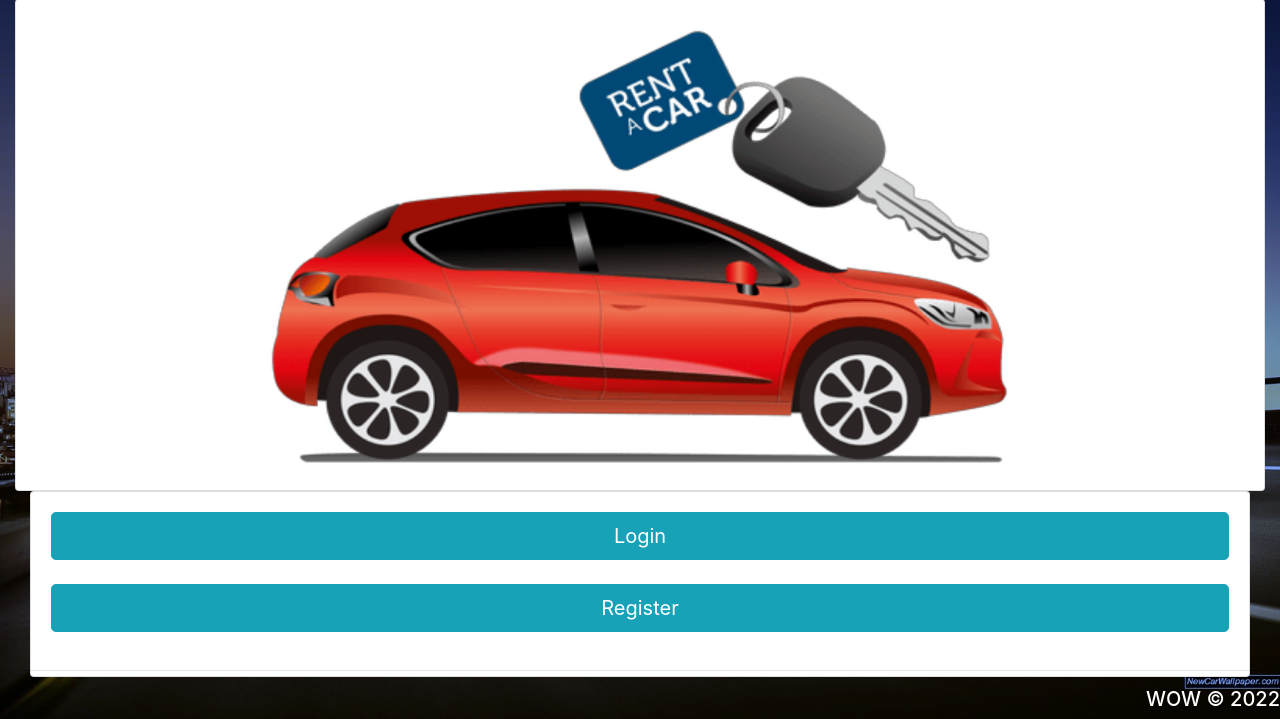
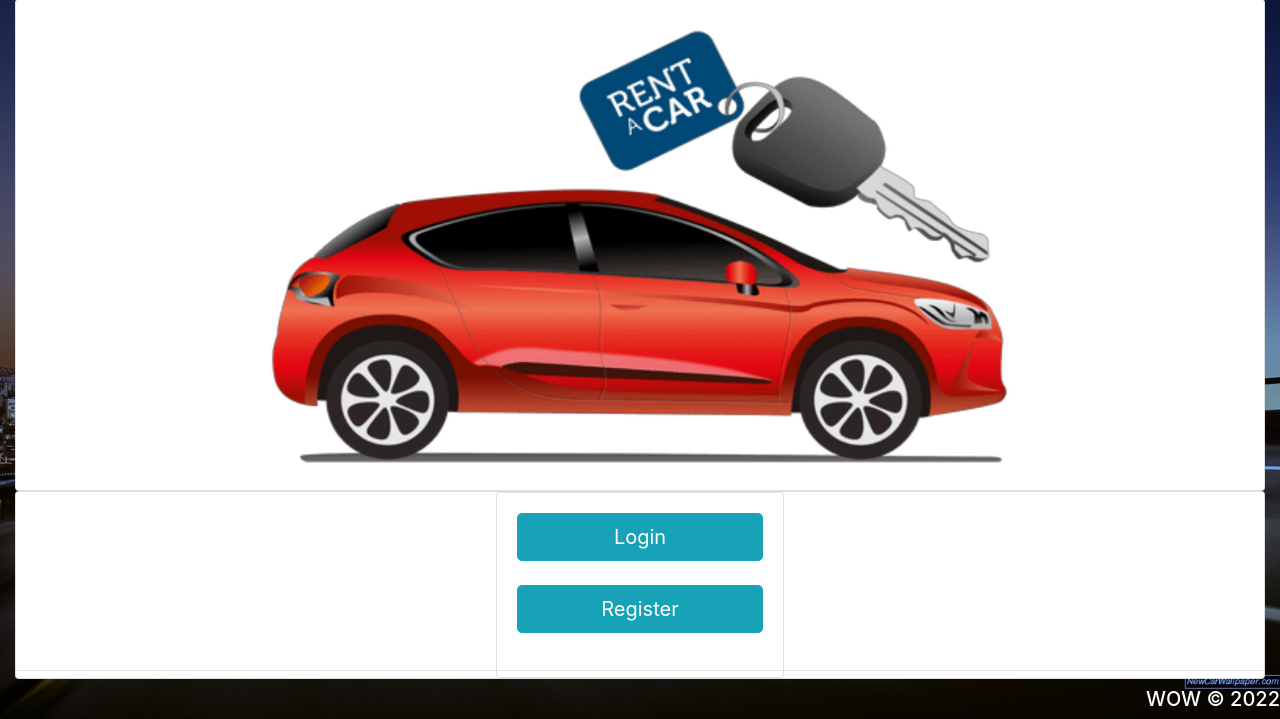
Before and after one commit to ku2045/WOW, a Django app: page / in a window 1280 px wide. Shown: the part 81-800 px from the top of the page. Run offline with Django 3.2, Linux system fonts and the light colour scheme; some libraries are stand-ins or nearby versions.

Commit message:
Index page UI change

```diff
--- a/wow/templates/wow/index.html
+++ b/wow/templates/wow/index.html
@@ -17,8 +17,8 @@
 </div>
 
 <div class="text-center">
-	<div class="col-md">
-		<div class="card card-body">
+	<div class="card align-items-center">
+		<div class="card card-body" style="width: 18rem;">
 				<a class="btn btn-lg btn-info" href="{% url 'login' %}">Login</a> <br>
 				<a class="btn btn-lg btn-info" href="{% url 'register' %}">Register</a> <br>
 		</div>
```
